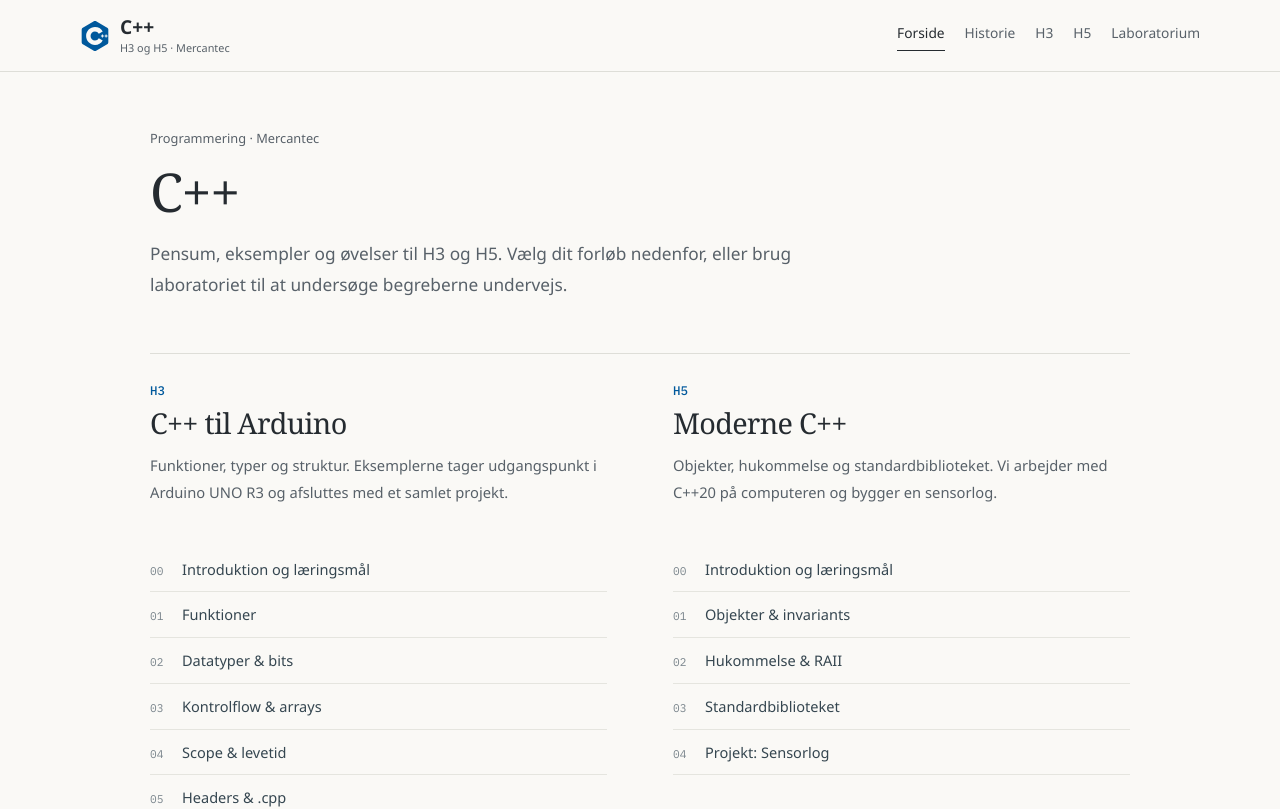
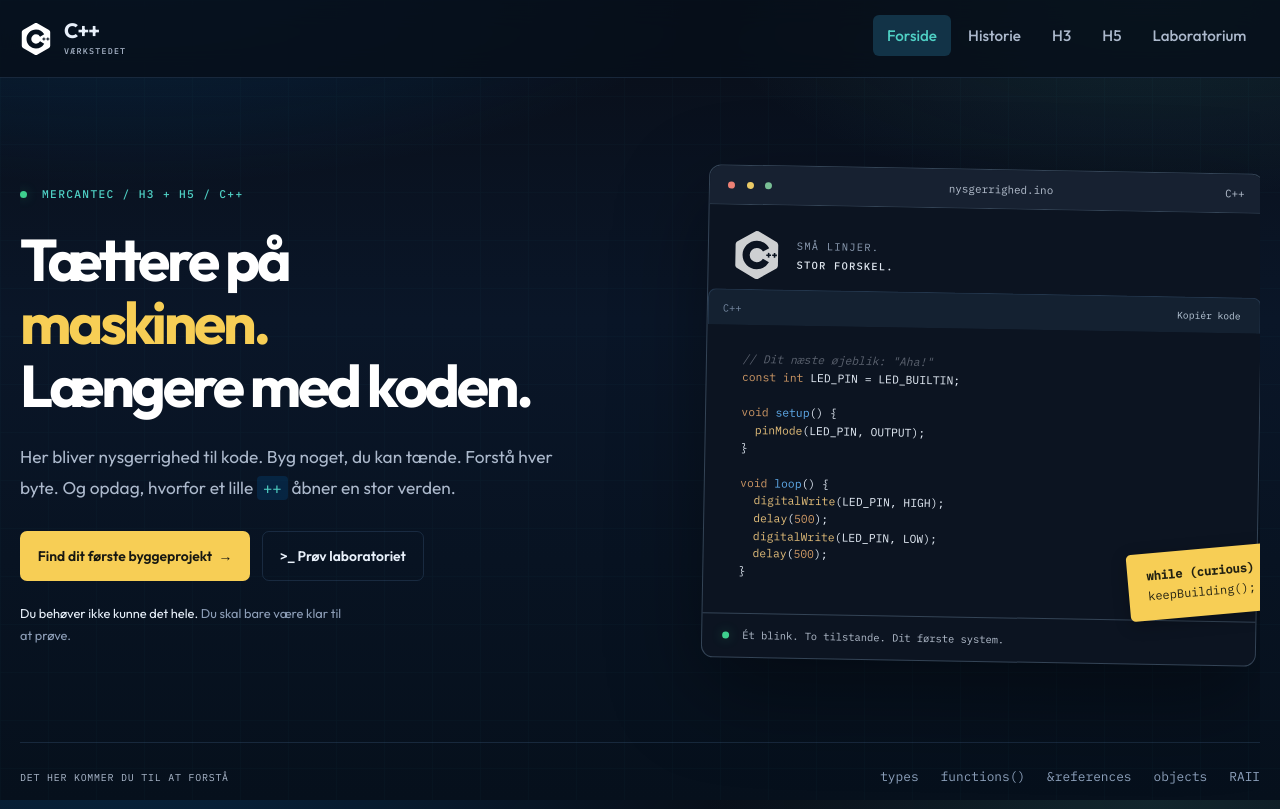
Before and after one commit to Mercantech/CPP, a React (Vite) app in the folder web/: page / in a window 1280 px wide. Shown: the top 809 px of the page. Built offline with nearby package versions, Linux system fonts and the light colour scheme.

Commit message:
Revert "Gør pensummet roligere og lettere at læse"
This reverts commit ca1ec436a2f0d830d1747adc9180786fd569d95e.

```diff
--- a/web/index.html
+++ b/web/index.html
@@ -4,11 +4,11 @@
     <meta charset="UTF-8" />
     <link rel="icon" type="image/svg+xml" href="/brand/cplusplus.svg" />
     <meta name="viewport" content="width=device-width, initial-scale=1.0" />
-    <meta name="description" content="C++ til H3 og H5 på Mercantec. Pensum, kodeeksempler, øvelser og interaktive forsøg med Arduino og moderne C++." />
-    <title>C++ · Pensum til H3 og H5 | Mercantec</title>
+    <meta name="description" content="C++ Værkstedet — lær C++ med Arduino, moderne C++20, interaktive laboratorier, elevprojekter og øvelser. H3 og H5 på Mercantec." />
+    <title>C++ Værkstedet · H3 + H5 | Mercantec</title>
     <link rel="preconnect" href="https://fonts.googleapis.com" />
     <link rel="preconnect" href="https://fonts.gstatic.com" crossorigin />
-    <link href="https://fonts.googleapis.com/css2?family=IBM+Plex+Mono:wght@400;500&display=swap" rel="stylesheet" />
+    <link href="https://fonts.googleapis.com/css2?family=IBM+Plex+Mono:wght@400;500&family=Outfit:wght@400;500;600;700;800&display=swap" rel="stylesheet" />
   </head>
   <body>
     <div id="root"></div>
--- a/web/src/components/Layout.tsx
+++ b/web/src/components/Layout.tsx
@@ -27,8 +27,8 @@ export default function Layout() {
       <header className="site-header">
         <div className="site-header__inner">
           <NavLink to="/" className="site-logo" end>
-            <img src="/history/cplusplus.svg" alt="" width="30" height="30" />
-            <span className="site-logo__text">C++<small>H3 og H5 · Mercantec</small></span>
+            <img src="/brand/cplusplus.svg" alt="" width="32" height="32" />
+            <span className="site-logo__text">C++<small>VÆRKSTEDET</small></span>
           </NavLink>
           <nav aria-label="Hovednavigation">
             <ul className="site-nav">
@@ -52,11 +52,11 @@ export default function Layout() {
       </main>
       <footer className="site-footer">
         <p>
-          C++ · H3 og H5 · Mercantec ·{' '}
+          <span className="footer-code">return curiosity++;</span> C++ til H3 og H5 · Mercantec ·{' '}
           <a href="https://cpp.mercantec.tech">cpp.mercantec.tech</a>
         </p>
       </footer>
-      <p className="site-footer__note">Fremskridt og quizsvar gemmes i denne browser.</p>
+      <p className="site-footer__note">Byg. Undersøg. Forstå. · Fremskridt og quizsvar gemmes kun i denne browser.</p>
     </ProgressProvider>
   )
 }
--- a/web/src/pages/Home.tsx
+++ b/web/src/pages/Home.tsx
@@ -1,60 +1,70 @@
 import { Link } from 'react-router-dom'
-import { getModuleNav, lessonModules } from '../data/lessons'
+import CodeBlock from '../components/CodeBlock'
+import { lessonModules } from '../data/lessons'
 import { useProgress } from '../lib/progress'
 
-const courses = [
-  { module: 'h3' as const, title: 'C++ til Arduino', description: 'Funktioner, typer og struktur. Eksemplerne tager udgangspunkt i Arduino UNO R3 og afsluttes med et samlet projekt.' },
-  { module: 'h5' as const, title: 'Moderne C++', description: 'Objekter, hukommelse og standardbiblioteket. Vi arbejder med C++20 på computeren og bygger en sensorlog.' },
+const tracks = [
+  { id: 'h3', tag: '01 / HARDWARE & HÅNDVÆRK', title: 'Få koden til at leve.', text: 'Fra den første funktion til en responsiv signalstation. Lær at tænke i typer, tilstande og små, stærke byggesten.', chips: ['Arduino', 'Funktioner', 'Bits & bytes'], action: 'Åbn H3', to: '/h3', code: 'void loop()' },
+  { id: 'h5', tag: '02 / MODERNE C++', title: 'Tag kontrollen.', text: 'Forstå objekter, levetid og ejerskab. Byg en sensorlog med standardbiblioteket og lad RAII passe på ressourcerne.', chips: ['C++20', 'RAII', 'std::vector'], action: 'Åbn H5', to: '/h5', code: 'std::move(ideas)' },
 ]
 
 export default function Home() {
   const { progress } = useProgress()
-  const lastModule = lessonModules.find((module) => module.items.some((item) => item.path === progress.lastPath))
-  const last = lastModule?.items.find((item) => item.path === progress.lastPath)
+  const last = lessonModules.flatMap((module) => module.items).find((item) => item.path === progress.lastPath)
+  return (
+    <>
+      <section className="workshop-hero" aria-labelledby="hero-title">
+        <div className="workshop-hero__copy">
+          <p className="eyebrow"><span className="status-dot" /> MERCANTEC / H3 + H5 / C++</p>
+          <h1 id="hero-title">Tættere på<br /><span>maskinen.</span><br />Længere med koden.</h1>
+          <p className="workshop-hero__lead">Her bliver nysgerrighed til kode. Byg noget, du kan tænde. Forstå hver byte. Og opdag, hvorfor et lille <code>++</code> åbner en stor verden.</p>
+          <div className="cta-row">
+            <Link className="btn btn--primary" to={last?.path ?? '/h3'}>{last ? `Fortsæt: ${last.label}` : 'Find dit første byggeprojekt'} <span aria-hidden>→</span></Link>
+            <Link className="btn btn--ghost" to="/laboratorium">&gt;_ Prøv laboratoriet</Link>
+          </div>
+          <div className="hero-footnote"><span>Du behøver ikke kunne det hele.</span> Du skal bare være klar til at prøve.</div>
+        </div>
+        <div className="hero-editor" aria-label="Eksempel på en Arduino-sketch">
+          <div className="hero-editor__tabs"><span><i /> <i /> <i /></span><span>nysgerrighed.ino</span><span>C++</span></div>
+          <div className="hero-editor__intro"><img src="/brand/cplusplus.svg" width="48" height="48" alt="C++" /><span>SMÅ LINJER.<br /><strong>STOR FORSKEL.</strong></span></div>
+          <CodeBlock language="cpp">{`// Dit næste øjeblik: "Aha!"
+const int LED_PIN = LED_BUILTIN;
 
-  return (
-    <div className="course-home">
-      <header className="course-intro">
-        <p className="course-kicker">Programmering · Mercantec</p>
-        <h1>C++</h1>
-        <p>Pensum, eksempler og øvelser til H3 og H5. Vælg dit forløb nedenfor, eller brug laboratoriet til at undersøge begreberne undervejs.</p>
-        {last && <p className="course-resume">Sidst besøgt: <Link to={last.path}>{lastModule?.module.toUpperCase()} · {last.label}</Link></p>}
-      </header>
+void setup() {
+  pinMode(LED_PIN, OUTPUT);
+}
 
-      <div className="course-columns">
-        {courses.map((course) => {
-          const nav = getModuleNav(course.module)
-          const completed = nav.items.filter((item) => progress.completed.includes(item.path)).length
-          return (
-            <section className="course-section" key={course.module} aria-labelledby={`${course.module}-title`}>
-              <p className="course-level">{course.module.toUpperCase()}</p>
-              <h2 id={`${course.module}-title`}>{course.title}</h2>
-              <p className="course-description">{course.description}</p>
-              <ol className="course-index">
-                {nav.items.map((item) => <li key={item.path}>
-                  <Link to={item.path}>
-                    <span className="course-index__number" aria-hidden="true">{item.num}</span>
-                    <span>{item.slug === 'oversigt' ? 'Introduktion og læringsmål' : item.label}</span>
-                    {progress.completed.includes(item.path) && <span className="course-index__done" aria-label="Gennemført">✓</span>}
-                  </Link>
-                </li>)}
-              </ol>
-              {completed > 0 && <p className="course-progress-note">{completed} af {nav.items.length} afsnit markeret som gennemført.</p>}
-            </section>
-          )
-        })}
-      </div>
-
-      <nav className="course-resources" aria-label="Supplerende materiale">
-        <div><h2><Link to="/laboratorium">Laboratorium</Link></h2><p>Interaktive forsøg med værdier og referencer, datatyper og tidsstyring.</p></div>
-        <div><h2><Link to="/historie">Sprogets historie</Link></h2><p>Fra C og Bell Labs til C++, Arduino og forbindelsen til C#.</p></div>
-      </nav>
-
-      <aside className="course-reading-note">
-        <h2>Sådan bruger du materialet</h2>
-        <p>Læs forklaringen, prøv eksemplet, og løs øvelsen. Hints og løsningsforslag kan foldes ud efter behov. Brug gerne en makker til at drøfte, hvad koden gør, og hvorfor.</p>
-        <p>Du kan selv markere afsnit som gennemført. Kilder til videre læsning står ved de enkelte lektioner.</p>
-      </aside>
-    </div>
+void loop() {
+  digitalWrite(LED_PIN, HIGH);
+  delay(500);
+  digitalWrite(LED_PIN, LOW);
+  delay(500);
+}`}</CodeBlock>
+          <div className="hero-editor__footer"><span className="status-dot" /> Ét blink. To tilstande. Dit første system.</div>
+          <div className="hero-sticker"><strong>while (curious)</strong><span>keepBuilding();</span></div>
+        </div>
+      </section>
+      <div className="concept-strip" aria-label="Forløbets nøglebegreber"><span>DET HER KOMMER DU TIL AT FORSTÅ</span><code>types</code><code>functions()</code><code>&references</code><code>objects</code><code>RAII</code></div>
+      <section className="tracks-section" aria-labelledby="tracks-title">
+        <div className="section-heading"><div><p className="eyebrow">DIT NÆSTE NIVEAU</p><h2 id="tracks-title">To forløb. Masser af aha.</h2></div><p>Læs det. Forudsig det. Byg det.<br />Så sidder det fast.</p></div>
+        <div className="track-grid">{tracks.map((track) => {
+          const lessons = lessonModules.find((module) => module.module === track.id)!.items
+          const completed = lessons.filter((item) => progress.completed.includes(item.path)).length
+          return <Link className={`track-card track-card--${track.id}`} to={track.to} key={track.id}>
+            <div className="track-card__top"><span className="eyebrow">{track.tag}</span><span className="track-card__level">{track.id.toUpperCase()}</span></div>
+            <h3>{track.title}</h3><p>{track.text}</p>
+            <div className="track-card__chips">{track.chips.map((chip) => <span key={chip}>{chip}</span>)}</div>
+            <div className="track-card__bottom"><span>{track.action} <span aria-hidden>↗</span></span><code>{track.code}</code></div>
+            {completed > 0 && <p className="track-card__progress">{completed} af {lessons.length} trin gennemført</p>}
+          </Link>
+        })}</div>
+      </section>
+      <section className="lab-banner" aria-labelledby="lab-banner-title">
+        <div className="lab-banner__symbol" aria-hidden>&amp;</div>
+        <div><p className="eyebrow">MINDRE GÆTTERI. MERE EKSPERIMENT.</p><h2 id="lab-banner-title">Hvad sker der egentlig i hukommelsen?</h2><p>Se forskellen på en kopi og en reference. Skru på bits. Send uret rundt om nul. Tre små laboratorier, hvor du styrer næste skridt.</p><Link className="btn btn--warm" to="/laboratorium">Gå på opdagelse <span aria-hidden>→</span></Link></div>
+      </section>
+      <section className="learning-principles" aria-label="Sådan arbejder vi"><div><span>01</span><h3>Forudsig først</h3><p>Hvad tror du, koden gør? En forkert hypotese er en god begyndelse.</p></div><div><span>02</span><h3>Ændr én ting</h3><p>Byg, kør og undersøg forskellen. Fejl er data, du kan lære af.</p></div><div><span>03</span><h3>Forklar til en makker</h3><p>Når du kan forklare hvorfor, har du mere end et program, der virker.</p></div></section>
+      <Link className="history-link" to="/historie"><span>FRA BELL LABS TIL DIT SKRIVEBORD</span><strong>Et dansk navn. Et globalt sprog.</strong><span>Mød historien bag C++ →</span></Link>
+    </>
   )
 }
--- a/web/src/pages/h3/Oversigt.tsx
+++ b/web/src/pages/h3/Oversigt.tsx
@@ -6,15 +6,15 @@ import { getModuleNav, h3Objectives } from '../../data/lessons'
 
 export default function Oversigt() {
   return <LessonLayout module="h3">
-    <p className="eyebrow">H3 / Arduino</p>
-    <h1>C++ til Arduino</h1>
-    <p className="lesson-lead">Her arbejder du med C++ på Arduino: fra et enkelt blink til et program med funktioner, flere filer og tidsstyring. Du øver dig i både at skrive koden og forklare, hvordan den virker.</p>
+    <p className="eyebrow">H3 / HARDWARE & HÅNDVÆRK</p>
+    <h1>Fra blink til et lille system.</h1>
+    <p className="lesson-lead">Du kan få en LED til at lyse. Nu skal du kunne forklare, hvorfor den lyser — og bygge kode, som stadig giver mening, når projektet vokser.</p>
     <div className="lesson-meta"><span>Arduino UNO R3 / AVR</span><span>C++11-kompatible eksempler</span><span>Teori + laboratorier + projekt</span></div>
-    <h2>Udstyr og forudsætninger</h2>
+    <h2>Dit værksted</h2>
     <p>Forløbet tager udgangspunkt i en <strong>Arduino UNO R3 med ATmega328P</strong>. Det har betydning: dens <code>int</code> er 16 bit, dens SRAM er 2 KB, og mange af eksemplerne bruger 10-bit analogmålinger. Andre boards kan have andre størrelser, spændinger og API-egenskaber. Du lærer derfor både at bruge din platform og at opdage, når en antagelse skal kontrolleres.</p>
     <ul><li>Arduino IDE med boardpakken til dit board, USB-kabel og en UNO R3.</li><li>Til projektet: indbygget LED og en trykknap mellem pin 2 og GND. Ingen ekstern LED er nødvendig.</li><li>En makker, en logbog og lyst til at gøre fejl lidt mere forståelige.</li></ul>
     <Callout type="info"><p>Har du ikke hardware? Funktioner, typer, kodegennemgang og <Link to="/laboratorium">laboratoriets faste modeller</Link> kan du arbejde med alligevel. De fysiske forsøg kræver board eller en separat Arduino-simulator.</p></Callout>
-    <h2>Det første program</h2>
+    <h2>Første succes: et helt program</h2>
     <p>Opret en ny sketch i Arduino IDE. Vælg board og port, verificér, og upload. <code>setup()</code> køres én gang; Arduino-miljøet kalder derefter <code>loop()</code> igen og igen. Disse indgangsfunktioner er Arduino-platformens ramme; et almindeligt desktopprogram begynder i <code>main()</code>.</p>
     <CodeBlock>{`const int LED_PIN = LED_BUILTIN;
 
@@ -32,10 +32,10 @@ void loop() {
     <details className="exercise"><summary>Første eksperiment · Fordobl blinkfrekvensen</summary><p>Forudsig ændringen, før du uploader. Halvér begge ventetider til 250 ms. En hel periode er nu 500 ms, altså cirka to blink pr. sekund. Halvér kun den ene ventetid: hvad ændrer sig så ved forholdet mellem tændt og slukket tid?</p></details>
     <h2>Det skal du kunne forklare</h2>
     <ul className="objectives">{h3Objectives.map((objective) => <li key={objective.id}><span className="objectives__id">#{objective.id}</span><span>{objective.text}</span></li>)}</ul>
-    <h2>Forløbets emner</h2>
+    <h2>Din rute gennem værkstedet</h2>
     <p>Tiderne er forslag inklusive de korte øvelser. Brug længere tid på de steder, hvor du stadig gætter. Projektet og arbejdet på hardware kommer oveni læsningen.</p>
     <div className="curriculum-list">{getModuleNav('h3').items.slice(1).map((item) => <Link to={item.path} key={item.path}><span className="curriculum-list__num">{item.num}</span><div><strong>{item.label}</strong><p>{item.description}</p></div><span className="curriculum-list__time">{item.duration} <span aria-hidden>↗</span></span></Link>)}</div>
-    <h2>Sådan arbejder du med materialet</h2>
+    <h2>Sådan får du noget ud af det</h2>
     <p>Læs en forklaring. Dæk resultatet til og forudsig adfærden. Kør eksemplet, ændr én ting, og skriv, hvad du lærte. Øvelserne går fra <strong>basis</strong> til <strong>byg videre</strong> og <strong>udfordring</strong>. Fold hints ud, når du har brug for dem — og forklar bagefter løsningen med egne ord.</p>
     <Callout type="tip"><p>Underviser? Brug <strong>Præsentér</strong> til at vise indholdet ét emne ad gangen. Interaktive forsøg bruges på den almindelige side. Lad en elev forudsige og en anden begrunde, før I undersøger resultatet sammen.</p></Callout>
     <h2>Primære kilder</h2>
--- a/web/src/pages/h5/Oversigt.tsx
+++ b/web/src/pages/h5/Oversigt.tsx
@@ -8,11 +8,11 @@ export default function Oversigt() {
   return (
     <LessonLayout module="h5">
       <p className="eyebrow">H5 · Desktop · C++20</p>
-      <h1>Moderne C++</h1>
+      <h1>Fra kode, der virker, til C++ du kan stole på</h1>
       <p className="lead">
-        Du har opdelt Arduino-kode i funktioner og filer. Her arbejder du videre på din
-        computer med objekter, ejerskab og standardbiblioteket i C++20. Undervejs bygger du
-        en sensorlog, som behandler målinger og håndterer ugyldige input.
+        Du har opdelt Arduino-kode i funktioner og filer. Nu flytter vi værkstedet over på din
+        computer: rigtige objekter, tydeligt ejerskab, standardbiblioteket og en sensorlog, der
+        kan overleve både dårlige input og din makkers næste ændring.
       </p>
       <Callout type="info">
         <p>
@@ -23,7 +23,7 @@ export default function Oversigt() {
         </p>
       </Callout>
 
-      <h2>Forløbets projekt: en sensorlog</h2>
+      <h2>Din mission: byg et lille kontrolrum</h2>
       <p>
         En skole vil følge temperaturerne i sine værksteder. Data kommer fra sensorer, men
         analyseprogrammet skal kunne udvikles uden tilsluttet hardware. Din opgave er at indlæse
@@ -38,7 +38,7 @@ export default function Oversigt() {
         <li><span className="objectives__id">05</span><span>Dokumentér din løsning med konkrete input, output og grænsetilfælde.</span></li>
       </ul>
 
-      <h2>Forløbets emner</h2>
+      <h2>Ruten gennem H5</h2>
       <p>
         Planlæg cirka 15–22 timers arbejde inklusive projekt. Tiderne er vejledende; tag
         forklaringspauserne alvorligt. Du er klar til næste trin, når du kan forklare dit valg
@@ -150,7 +150,7 @@ cmake --build build --config Debug
         udvikler og reviewer: revieweren spørger til gyldige tilstande, ejerskab og tomme datasæt.
         Byt roller efter hvert checkpoint.
       </p>
-      <Callout type="tip"><p>Øv dig i at lave en lille ændring og forklare, hvordan den påvirker programmet. Fortsæt med <Link to="/h5/objekter">objekter med regler</Link>.</p></Callout>
+      <Callout type="tip"><p>Dit stærkeste afleveringsbevis er en lille ændring, du kan lave og forklare live. Start med <Link to="/h5/objekter">objekter med regler</Link>.</p></Callout>
 
       <h2>Kilder og værktøjsreferencer</h2>
       <ul>
--- a/web/src/styles/global.css
+++ b/web/src/styles/global.css
@@ -19,6 +19,24 @@ body {
   line-height: 1.65;
   color: var(--text);
   background: var(--ink);
+  background-image:
+    radial-gradient(ellipse 90% 60% at 10% -10%, rgba(0, 89, 156, 0.35), transparent 55%),
+    radial-gradient(ellipse 70% 50% at 90% 0%, rgba(79, 209, 197, 0.12), transparent 50%),
+    linear-gradient(180deg, var(--ink) 0%, var(--ink-2) 40%, #06101c 100%);
+  background-attachment: fixed;
+}
+
+body::before {
+  content: '';
+  position: fixed;
+  inset: 0;
+  pointer-events: none;
+  opacity: 0.04;
+  background-image:
+    linear-gradient(rgba(79, 209, 197, 0.6) 1px, transparent 1px),
+    linear-gradient(90deg, rgba(79, 209, 197, 0.6) 1px, transparent 1px);
+  background-size: 48px 48px;
+  z-index: 0;
 }
 
 #root {
@@ -241,6 +259,96 @@ code {
   flex-wrap: wrap;
   gap: 0.75rem;
   margin-top: 1.5rem;
+}
+
+/* Hero */
+.hero {
+  position: relative;
+  min-height: calc(100vh - var(--header-h) - 3rem);
+  display: flex;
+  flex-direction: column;
+  justify-content: center;
+  padding: 2rem 0 4rem;
+  overflow: hidden;
+}
+
+.hero__brand {
+  font-size: clamp(4.5rem, 16vw, 9rem);
+  font-weight: 800;
+  letter-spacing: -0.06em;
+  line-height: 0.9;
+  margin: 0 0 0.35em;
+  background: linear-gradient(135deg, #fff 20%, var(--cpp-bright) 55%, var(--cyan) 100%);
+  -webkit-background-clip: text;
+  background-clip: text;
+  color: transparent;
+  animation: heroIn 0.9s ease both;
+}
+
+.hero__title {
+  font-size: clamp(1.4rem, 3vw, 2rem);
+  font-weight: 600;
+  color: #fff;
+  margin: 0 0 0.5em;
+  max-width: 18ch;
+  animation: heroIn 0.9s 0.1s ease both;
+}
+
+.hero__lead {
+  font-size: 1.15rem;
+  max-width: 36ch;
+  margin: 0;
+  animation: heroIn 0.9s 0.2s ease both;
+}
+
+.hero .cta-row {
+  animation: heroIn 0.9s 0.3s ease both;
+}
+
+.hero__glow {
+  position: absolute;
+  right: -10%;
+  top: 10%;
+  width: min(480px, 70vw);
+  height: min(480px, 70vw);
+  border-radius: 50%;
+  background: radial-gradient(circle, rgba(0, 89, 156, 0.45), transparent 70%);
+  pointer-events: none;
+  animation: pulseGlow 6s ease-in-out infinite;
+}
+
+@keyframes heroIn {
+  from {
+    opacity: 0;
+    transform: translateY(18px);
+  }
+  to {
+    opacity: 1;
+    transform: none;
+  }
+}
+
+@keyframes pulseGlow {
+  0%,
+  100% {
+    opacity: 0.7;
+    transform: scale(1);
+  }
+  50% {
+    opacity: 1;
+    transform: scale(1.06);
+  }
+}
+
+@keyframes fadeUp {
+  from {
+    opacity: 0;
+    transform: translateY(24px);
+  }
+  to {
+    opacity: 1;
+    transform: none;
+  }
 }
 
 /* Lesson shell */
@@ -1054,6 +1162,41 @@ code {
   color: var(--muted);
 }
 
+.hub-grid {
+  display: grid;
+  grid-template-columns: repeat(auto-fit, minmax(240px, 1fr));
+  gap: 1rem;
+  margin-top: 2.5rem;
+}
+
+.hub-link {
+  display: block;
+  padding: 1.35rem 1.25rem;
+  border-radius: var(--radius);
+  border: 1px solid var(--border);
+  background: rgba(14, 28, 50, 0.65);
+  text-decoration: none;
+  transition: border-color 0.15s, transform 0.15s;
+}
+
+.hub-link:hover {
+  border-color: var(--cpp-bright);
+  transform: translateY(-2px);
+}
+
+.hub-link h2 {
+  margin: 0 0 0.35rem;
+  border: none;
+  padding: 0;
+  font-size: 1.35rem;
+  color: #fff;
+}
+
+.hub-link p {
+  margin: 0;
+  font-size: 0.95rem;
+}
+
 .datatype-table {
   width: 100%;
   border-collapse: collapse;
--- a/web/src/styles/tokens.css
+++ b/web/src/styles/tokens.css
@@ -1,23 +1,23 @@
 :root {
-  --ink: #faf9f6;
-  --ink-2: #f2f1ed;
-  --panel: #ffffff;
-  --panel-2: #f0f2f4;
-  --border: #deded8;
-  --text: #252b30;
-  --muted: #586169;
+  --ink: #090e18;
+  --ink-2: #0a1628;
+  --panel: #0e1c32;
+  --panel-2: #132440;
+  --border: rgba(120, 170, 220, 0.16);
+  --text: #e8f0fa;
+  --muted: #acb9cc;
   --cpp: #00599c;
-  --cpp-bright: #00599c;
-  --cyan: #00599c;
-  --warm: #755a1d;
-  --ok: #28714a;
-  --warn: #855a17;
-  --danger: #ab3434;
-  --code-bg: #202832;
-  --font-display: 'Segoe UI', system-ui, sans-serif;
+  --cpp-bright: #61b9ff;
+  --cyan: #4fd1c5;
+  --warm: #f7ce55;
+  --ok: #3ecf8e;
+  --warn: #e8a838;
+  --danger: #e85d5d;
+  --code-bg: #061018;
+  --font-display: 'Outfit', sans-serif;
   --font-mono: 'IBM Plex Mono', ui-monospace, monospace;
-  --radius: 4px;
-  --shadow: none;
-  --max: 1160px;
-  --header-h: 72px;
+  --radius: 12px;
+  --shadow: 0 20px 50px rgba(0, 0, 0, 0.35);
+  --max: 1280px;
+  --header-h: 78px;
 }
```
Also changed, not shown: web/src/pages/Laboratorium.tsx (+6 -6 lines), web/public/brand/README.md, web/src/styles/workshop.css, 1 other file (tests, documents, lock files or other folders).
